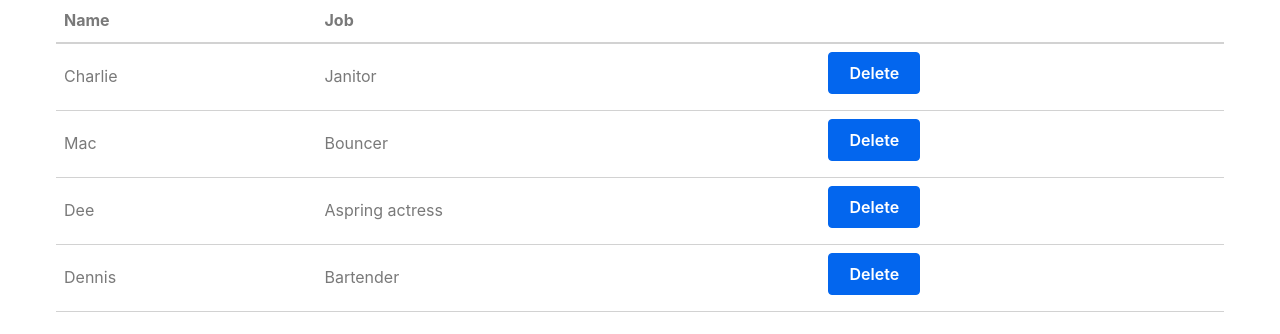
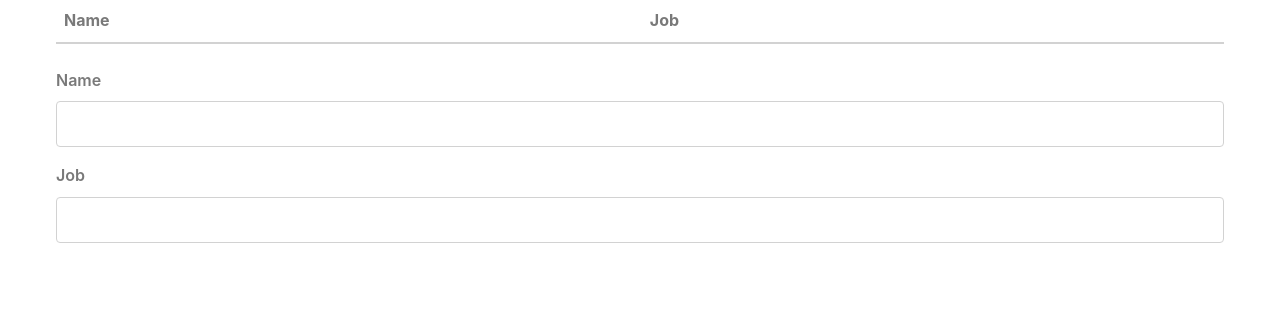
Before and after one commit to andyc88/CSC-3100, a React (Vite) app in the folder packages/react-frontend/: page / in a window 1280 px wide. Shown: the top 334 px of the page. Built offline with nearby package versions, Linux system fonts and the light colour scheme.

Commit message:
Form adde+Form.jsx created

```diff
--- /dev/null
+++ b/packages/react-frontend/src/Form.jsx
@@ -0,0 +1,21 @@
+import React, { useState } from "react";
+
+function Form() {
+  const [person, setPerson] = useState({ name: "", job: "" });
+
+  function handleChange(event) {
+    const { name, value } = event.target;
+    if (name === "job") setPerson({ name: person["name"], job: value });
+    else setPerson({ name: value, job: person["job"] });
+  }
+
+  return (
+    <form>
+      <label htmlFor="name">Name</label>
+      <input type="text" name="name" id="name" value={person.name} onChange={handleChange} />
+      <label htmlFor="job">Job</label>
+      <input type="text" name="job" id="job" value={person.job} onChange={handleChange} />
+    </form>
+  );
+}
+export default Form;
--- a/packages/react-frontend/src/MyApp.jsx
+++ b/packages/react-frontend/src/MyApp.jsx
@@ -1,25 +1,9 @@
 import React, { useState } from "react";
 import Table from "./Table";
+import Form from "./Form";
 
 function MyApp() {
-  const [characters, setCharacters] = useState([
-    {
-      name: "Charlie",
-      job: "Janitor",
-    },
-    {
-      name: "Mac",
-      job: "Bouncer",
-    },
-    {
-      name: "Dee",
-      job: "Aspring actress",
-    },
-    {
-      name: "Dennis",
-      job: "Bartender",
-    },
-  ]);
+  const [characters, setCharacters] = useState([]);
 
   function removeOneCharacter(index) {
     const updated = characters.filter((character, i) => {
@@ -31,6 +15,7 @@ function MyApp() {
   return (
       <div className="container">
         <Table characterData={characters} removeCharacter={removeOneCharacter} />
+        <Form />
       </div>
     );
 }
```
